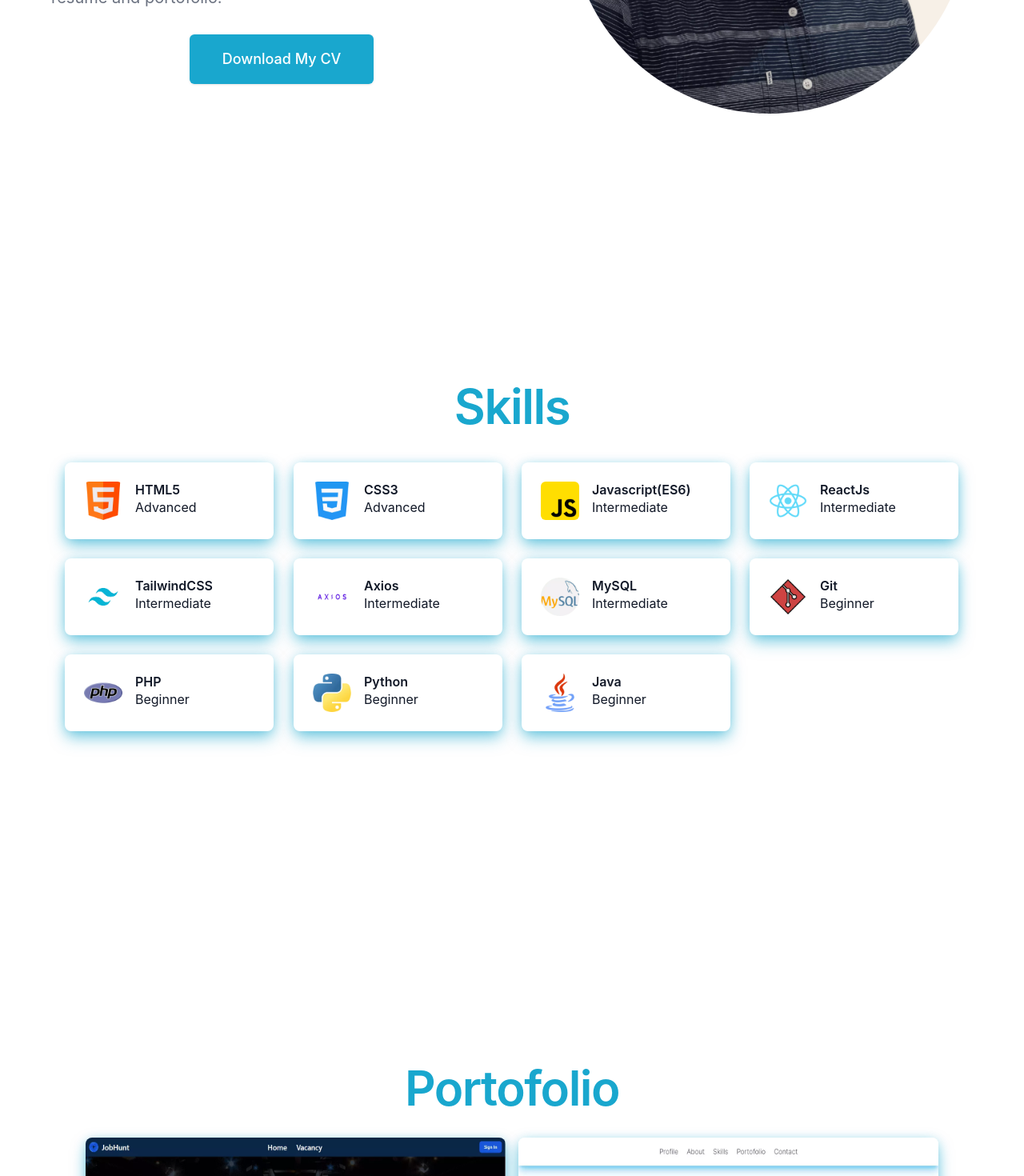
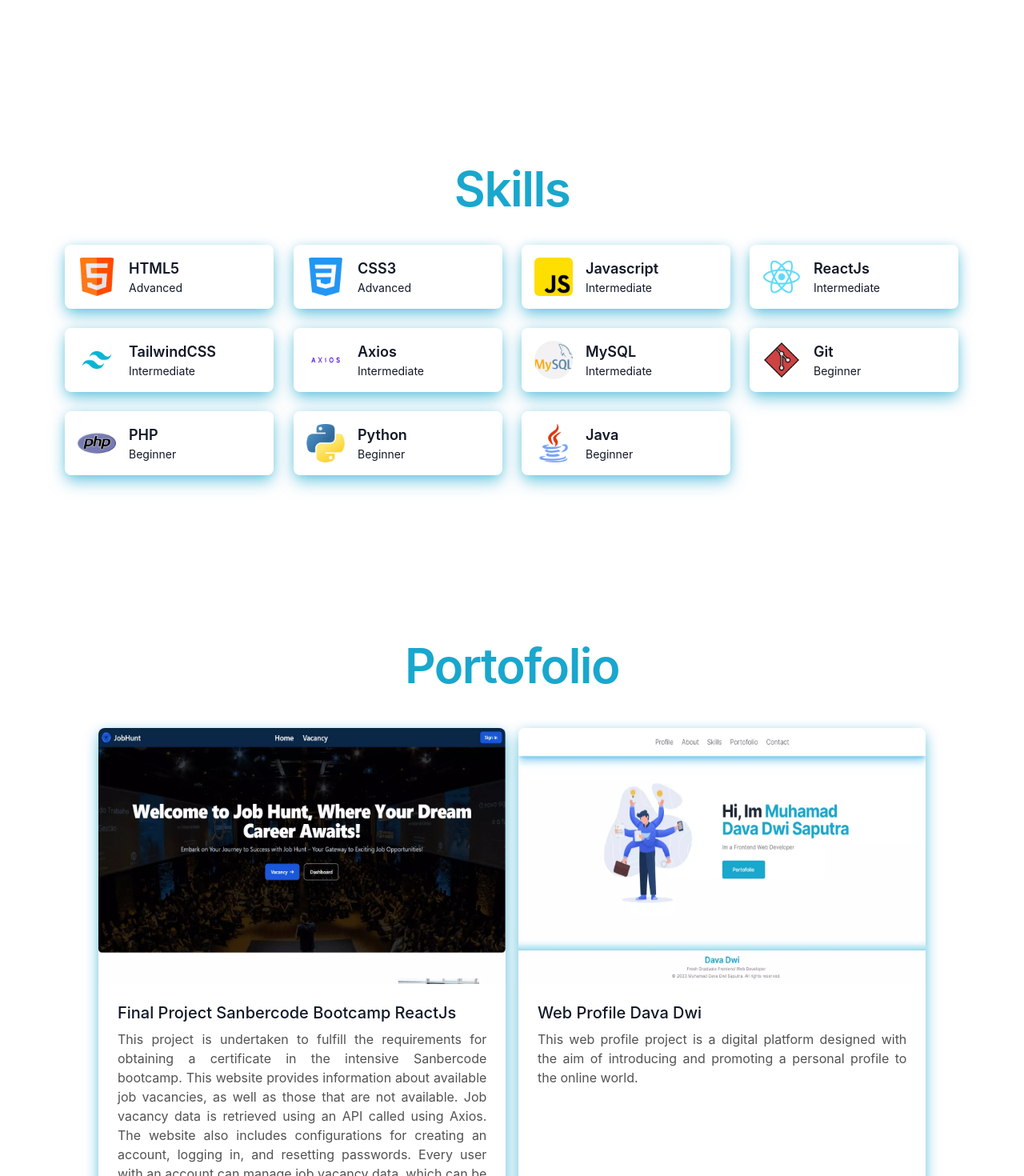
Before and after one commit to davadwis/web-profile, a React (Vite) app: page / in a window 1280 px wide. Shown: the part 1330-2800 px from the top of the page at 80% size. Built offline with nearby package versions, Linux system fonts and the light colour scheme.

Commit message:
style: changing style at mobile

```diff
--- a/src/components/about.jsx
+++ b/src/components/about.jsx
@@ -10,9 +10,9 @@ const About = () => {
 
   return (
     <>
+      <div id="about" className="md:pt-12 md:pb-12 pt-16">
         <div
-        id="about"
-        className="relative flex flex-col items-center max-w-screen-xl px-4 mx-auto md:flex-row sm:px-6 pt-32 mt-24 mb-40"
+          className="relative flex flex-col items-center max-w-screen-xl px-4 mx-auto pt-4 md:flex-row sm:px-6 "
           data-aos="zoom-in-up"
           data-aos-duration="2000"
         >
@@ -50,9 +50,10 @@ const About = () => {
               <div className="rounded-lg bg-white text-black w-full">
                 <img
                   src={profilePicture}
-                className="rounded-full w-[500px] h-[500px]"
+                  className="rounded-full w-[500px] h-fit"
                   alt="Profile Pict Dava"
                 />
+              </div>
             </div>
           </div>
         </div>
--- a/src/components/contact.jsx
+++ b/src/components/contact.jsx
@@ -52,12 +52,13 @@ const Contact = () => {
 
   return (
     <>
-      <div id="contact" className="text-center pt-36">
+      <div id="contact" className=" md:pt-8 pt-28">
+        <div className="text-center">
           <h2 className="text-4xl font-extrabold leading-10 tracking-tight text-gray-800 sm:text-5xl sm:leading-none md:text-6xl">
             <span className="font-semibold text-primary">Contact Me</span>
           </h2>
         </div>
-      <div className="grid-cols-1 sm:grid md:grid-cols-3 mb-64 p-4 w-11/12 m-auto content-center">
+        <div className="grid-cols-1 sm:grid md:grid-cols-3 mb-40 md:mb-64 p-4 w-11/12 m-auto content-center">
           {listContact.map((item) => (
             <div key={item.name}>
               <a href={item.href}>
@@ -73,9 +74,9 @@ const Contact = () => {
                       alt={item.alt}
                     />
                     <div className="flex flex-col ml-4">
-                    <h5 className="mb-1text-xl font-semibold leading-tight text-gray-900">
+                      <h3 className="mb-1text-xl font-semibold leading-tight text-gray-900">
                         {item.name}
-                    </h5>
+                      </h3>
                       <p className="text-light text-gray-900 dark:text-neutral-200">
                         {item.account}
                       </p>
@@ -86,6 +87,7 @@ const Contact = () => {
             </div>
           ))}
         </div>
+      </div>
     </>
   );
 };
--- a/src/components/hero-section.jsx
+++ b/src/components/hero-section.jsx
@@ -19,7 +19,7 @@ const Hero = () => {
               data-aos="fade-up"
               data-aos-duration="1500"
             >
-              <img src={vektor} alt="vektor" className="w-[500px] h-[500px]" />
+              <img src={vektor} alt="vektor" className="w-[500px] h-fit" />
             </div>
           </div>
         </div>
@@ -29,12 +29,12 @@ const Hero = () => {
           data-aos-duration="1500"
         >
           <div className="text-left">
-            <h2 className="text-4xl font-extrabold leading-10 tracking-tight text-gray-800 sm:text-5xl sm:leading-none md:text-6xl">
+            <h1 className="text-4xl font-extrabold leading-10 tracking-tight text-gray-800 sm:text-5xl sm:leading-none md:text-6xl">
               Hi, Im <span></span>
               <span className="font-bold text-primary">
                 Muhamad Dava Dwi Saputra
               </span>
-            </h2>
+            </h1>
             <p className="max-w-md mx-auto mt-3 text-base text-gray-500 sm:text-lg md:mt-5 md:text-xl md:max-w-3xl">
               Im a <span></span>
               <TypeAnimation
--- a/src/components/portofolio.jsx
+++ b/src/components/portofolio.jsx
@@ -28,12 +28,13 @@ const Portofolio = () => {
 
   return (
     <>
-      <div id="portofolio" className="text-center mt-10 pt-36">
+      <div id="portofolio" className="md:pt-44 pt-28">
+        <div className="text-center">
           <h2 className="text-4xl font-extrabold leading-10 tracking-tight text-gray-800 sm:text-5xl sm:leading-none md:text-6xl">
             <span className="font-semibold text-primary">Portofolio</span>
           </h2>
         </div>
-      <div className="grid-cols-1 sm:grid md:grid-cols-2 w-11/12 mb-64 md:w-5/6 m-auto content-center gap-4 mt-4">
+        <div className="grid-cols-1 sm:grid md:grid-cols-2 w-11/12 md:pb-48 md:w-5/6 m-auto content-center gap-4 mt-4 p-4">
           {listPortofolio.map((item) => (
             <div key={item.name}>
               <div
@@ -49,9 +50,9 @@ const Portofolio = () => {
                   />
                 </a>
                 <div className="p-6">
-                <h5 className="mb-2 text-xl font-medium leading-tight text-gray-900">
+                  <h3 className="mb-2 text-xl font-medium leading-tight text-gray-900">
                     {item.name}
-                </h5>
+                  </h3>
                   <p className="mb-4 text-light text-justify text-neutral-600 dark:text-neutral-200">
                     {item.desc}
                   </p>
@@ -60,6 +61,7 @@ const Portofolio = () => {
             </div>
           ))}
         </div>
+      </div>
     </>
   );
 };
--- a/src/components/skills.jsx
+++ b/src/components/skills.jsx
@@ -17,7 +17,7 @@ const listSkill = [
   { name: "HTML5", img: html, alt: "HTML5", level: "Advanced" },
   { name: "CSS3", img: css, alt: "CSS3", level: "Advanced" },
   {
-    name: "Javascript(ES6)",
+    name: "Javascript",
     img: js,
     alt: "Javascript",
     level: "Intermediate",
@@ -44,30 +44,31 @@ const Skills = () => {
 
   return (
     <>
-      <div className="text-center pt-36" id="skills">
+      <div id="skills" className=" pt-28 md:pt-36">
+        <div className="text-center">
           <h2 className="text-4xl font-extrabold leading-10 tracking-tight text-gray-800 sm:text-5xl sm:leading-none md:text-6xl">
             <span className="font-semibold text-primary">Skills</span>
           </h2>
         </div>
-      <div className="grid-cols-1 sm:grid md:grid-cols-4 mb-64 p-4 w-11/12 m-auto content-center">
+        <div className="grid grid-cols-2 md:grid-cols-4 p-4 md:w-11/12 m-auto content-center md:pb-8">
           {listSkill.map((item) => (
             <div key={item.name}>
               <div
-              className="mx-3 mt-6 flex flex-col self-start rounded-lg bg-white shadow-primary/50 shadow-[0_2px_15px_-3px_rgba(0,0,0,0.07),0_10px_20px_-2px_rgba(0,0,0,0.04)] border-gray-900 sm:shrink-0 sm:grow sm:basis-0"
+                className="mx-3 mt-6 md:flex md:flex-col flex-row self-start rounded-lg bg-white shadow-primary/50 shadow-[0_2px_15px_-3px_rgba(0,0,0,0.07),0_10px_20px_-2px_rgba(0,0,0,0.04)] border-gray-900"
                 data-aos="flip-up"
                 data-aos-duration="2000"
               >
-              <div className="flex flex-row p-6">
+                <div className="md:flex flex-row p-4">
                   <img
                     src={item.img}
-                  className="rounded-md h-12 w-12"
+                    className="rounded-md h-8 w-8 md:h-12 md:w-12 m-auto md:m-0 md:mb-0 mb-4"
                     alt={item.alt}
                   />
-                <div className="flex flex-col ml-4">
-                  <h5 className="mb-1text-xl font-semibold leading-tight text-gray-900">
+                  <div className="flex flex-col m-0 md:ml-4 text-center md:text-start">
+                    <h3 className="text-base md:text-lg font-semibold leading-tight text-gray-900">
                       {item.name}
-                  </h5>
-                  <p className="text-light text-gray-900 dark:text-neutral-200">
+                    </h3>
+                    <p className="text-xs md:text-sm text-light text-gray-900 dark:text-neutral-200">
                       {item.level}
                     </p>
                   </div>
@@ -76,6 +77,7 @@ const Skills = () => {
             </div>
           ))}
         </div>
+      </div>
     </>
   );
 };
```
Lines whose indentation alone changed are shown as unchanged.
